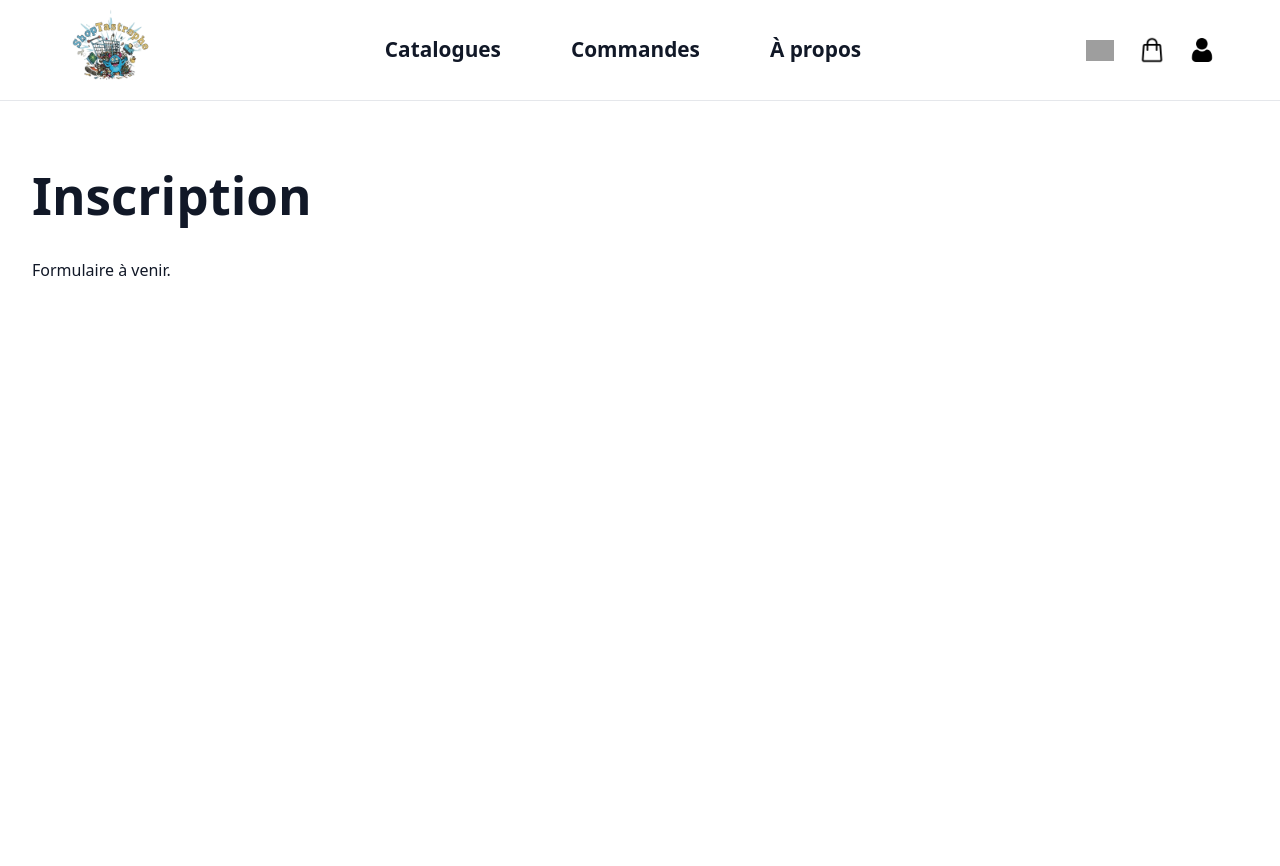
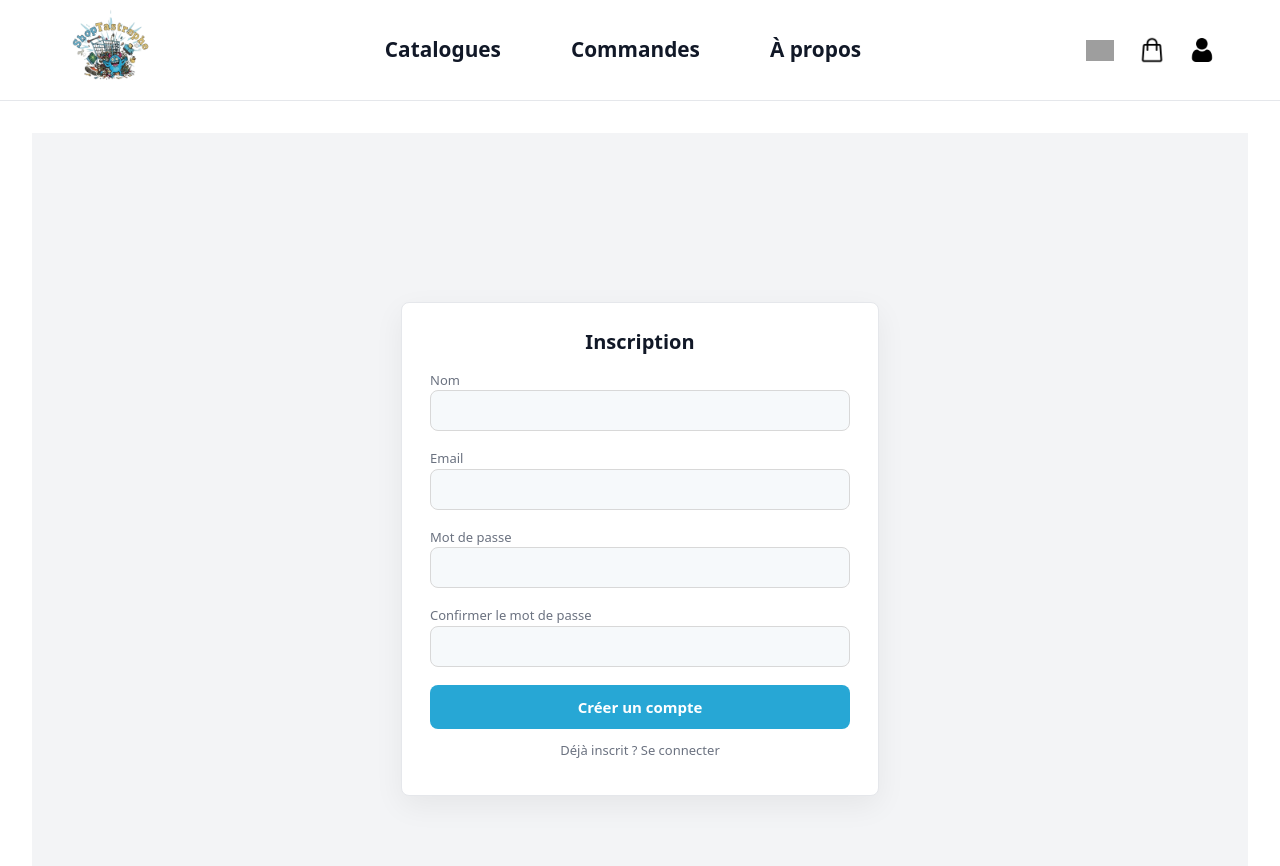
Before and after one commit to LiOlivier/ShopTastrophe, a React app in the folder frontend/: page /register in a window 1280 px wide. Shown: the top 866 px of the page. Before the commit the page ends 800 px from the top, so only its background shows below. Built offline with nearby package versions, Linux system fonts and the light colour scheme; grey boxes are pictures that could not be loaded; the HTML template or start-up script is replaced by a standard one.

Commit message:
Login + Register created

```diff
--- a/frontend/src/App.jsx
+++ b/frontend/src/App.jsx
@@ -6,9 +6,12 @@ import Cart from "./pages/Cart";
 import Orders from "./pages/Orders";
 import Login from "./pages/Login";
 import Register from "./pages/Register";
+import { AuthProvider } from "./context/AuthContext";
+import Profile from "./pages/Profile";
 
 function App() {
   return (
+    <AuthProvider>
       <div className="App">
         <Navbar />
         <main style={{ padding: "2rem" }}>
@@ -17,12 +20,14 @@ function App() {
             <Route path="/home" element={<Navigate to="/" replace />} />
             <Route path="/cart" element={<Cart />} />
             <Route path="/orders" element={<Orders />} />
+            <Route path="/profile" element={<Profile />} />
             <Route path="/login" element={<Login />} />
             <Route path="/register" element={<Register />} />
             <Route path="*" element={<div>Page introuvable</div>} />
           </Routes>
         </main>
       </div>
+    </AuthProvider>
   );
 }
 
--- a/frontend/src/components/Navbar.css
+++ b/frontend/src/components/Navbar.css
@@ -1,9 +1,9 @@
 :root {
-  --nav-bg: #ffffff; /* white */
-  --nav-fg: #111827; /* slate-900 */
-  --nav-muted: #4b5563; /* slate-600 */
-  --nav-accent: #2563eb; /* blue-600 */
-  --border: #e5e7eb; /* gray-200 */
+  --nav-bg: #ffffff;
+  --nav-fg: #111827;
+  --nav-muted: #4b5563;
+  --nav-accent: #2563eb;
+  --border: #e5e7eb;
 }
 
 .navbar {
@@ -73,33 +73,27 @@
   outline: none;
 }
 
-/* Right icons */
 .navbar-actions {
   display: flex;
   align-items: center;
   gap: 24px;
   justify-self: end;
-  padding-right: 6px; /
+  padding-right: 6px;
+  position: relative;
 }
 .icon-btn {
   background: transparent;
   color: var(--nav-muted);
   font-size: 1.15rem;
   border: none;
-  padding: 0; /* aucun padding pour minimiser la hauteur */
+  padding: 0;
   border-radius: 6px;
   cursor: pointer;
   transition: color 0.2s ease, background 0.2s ease;
   display: inline-flex;
   align-items: center;
   justify-content: center;
-  line-height: 0; /* évite l'espace vertical dû à la ligne de base */
-}
-.icon-btn:hover,
-.icon-btn:focus {
-  color: var(--nav-fg);
-  background: rgba(0,0,0,0.06);
-  outline: none;
+  line-height: 0;
 }
 
 .icon-img {
@@ -109,13 +103,40 @@
   object-fit: contain;
 }
 
-/* Profile icon slightly smaller for visual balance */
 .profile-icon {
   width: 24px;
   height: 24px;
 }
 
-/* Small screens */
+/* Profile dropdown */
+.profile-menu {
+  position: absolute;
+  right: 0;
+  top: 100%;
+  margin-top: 8px;
+  background: #ffffff;
+  border: 1px solid var(--border);
+  border-radius: 8px;
+  padding: 8px;
+  display: none;
+  min-width: 220px;
+  box-shadow: 0 8px 24px rgba(0,0,0,0.12);
+  z-index: 100;
+}
+.profile-menu.open { display: block; }
+.profile-menu .menu-item {
+  width: 100%;
+  background: transparent;
+  border: none;
+  text-align: left;
+  padding: 10px 8px;
+  border-radius: 6px;
+  cursor: pointer;
+  color: var(--nav-fg);
+}
+.profile-menu .menu-item:hover { background: #f3f4f6; }
+.profile-menu .menu-item.danger { color: #b91c1c; }
+
 @media (max-width: 640px) {
   .navbar-links { gap: 14px; }
   .navbar-inner { padding: 0 ; }
--- a/frontend/src/components/Navbar.jsx
+++ b/frontend/src/components/Navbar.jsx
@@ -1,8 +1,23 @@
 // src/components/Navbar.jsx
 import { Link } from "react-router-dom";
 import "./Navbar.css";
+import { useAuth } from "../context/AuthContext";
+import { useNavigate } from "react-router-dom";
 
 export default function Navbar() {
+  const { isAuthenticated, logout } = useAuth();
+  const navigate = useNavigate();
+
+  const onProfileClick = () => {
+    if (!isAuthenticated) navigate("/login");
+    else navigate("/profile");
+  };
+
+  const onLogout = () => {
+    logout();
+    navigate("/");
+  };
+
   return (
     <nav className="navbar">
       <div className="navbar-inner">
@@ -48,9 +63,10 @@ export default function Navbar() {
             <button title="Panier" className="icon-btn" aria-label="Panier">
             <img src="/sac.png" alt="Panier" className="icon-img" />
           </button>
-          <button title="Profil" className="icon-btn" aria-label="Profil">
+          <button title="Profil" className="icon-btn" aria-label="Profil" onClick={onProfileClick}>
             <img src="/profil.png" alt="Profil" className="icon-img profile-icon" />
           </button>
+          {/* Plus de menu déroulant: on redirige vers une page dédiée */}
         </div>
       </div>
     </nav>
--- /dev/null
+++ b/frontend/src/context/AuthContext.jsx
@@ -0,0 +1,46 @@
+import { createContext, useContext, useEffect, useMemo, useState } from "react";
+
+const AuthContext = createContext(null);
+
+export function AuthProvider({ children }) {
+  const [user, setUser] = useState(null);
+
+  useEffect(() => {
+    try {
+      const raw = localStorage.getItem("auth:user");
+      if (raw) setUser(JSON.parse(raw));
+    } catch (_) {}
+  }, []);
+
+  useEffect(() => {
+    try {
+      if (user) localStorage.setItem("auth:user", JSON.stringify(user));
+      else localStorage.removeItem("auth:user");
+    } catch (_) {}
+  }, [user]);
+
+  const login = async ({ email, name }) => {
+    setUser({ email, name: name || email.split("@")[0] });
+    return true;
+  };
+
+  const register = async ({ email, name, password }) => {
+    setUser({ email, name: name || email.split("@")[0] });
+    return true;
+  };
+
+  const logout = () => setUser(null);
+
+  const value = useMemo(
+    () => ({ user, isAuthenticated: !!user, login, register, logout }),
+    [user]
+  );
+
+  return <AuthContext.Provider value={value}>{children}</AuthContext.Provider>;
+}
+
+export function useAuth() {
+  const ctx = useContext(AuthContext);
+  if (!ctx) throw new Error("useAuth must be used within <AuthProvider>");
+  return ctx;
+}
--- /dev/null
+++ b/frontend/src/pages/Auth.css
@@ -0,0 +1,90 @@
+:root {
+  --bg: #ffffff;
+  --ink: #111827; /* slate-900 */
+  --muted: #f3f4f6; /* gray-100 */
+  --line: #e5e7eb; /* gray-200 */
+  --accent: #27A7D5; /* brand blue */
+  --muted-text: #6b7280; /* slate-500 */
+}
+
+.login-page {
+  min-height: 100vh;
+  display: flex;
+  align-items: center;
+  justify-content: center;
+  background: var(--muted);
+  padding: 16px;
+}
+
+.login-card {
+  width: 420px;
+  max-width: calc(100% - 32px);
+  background: var(--bg);
+  color: var(--ink);
+  border: 1px solid var(--line);
+  border-radius: 8px;
+  padding: 28px 28px 22px;
+  box-shadow: 0 10px 30px rgba(15, 15, 15, 0.06);
+}
+
+.login-card h1 {
+  margin: 0 0 18px 0;
+  font-size: 20px;
+  color: var(--ink);
+  text-align: center;
+  font-weight: 700;
+}
+
+.login-card label {
+  display: block;
+  margin-bottom: 6px;
+  color: var(--muted-text);
+  font-size: 13px;
+  font-weight: 500;
+}
+
+.login-card input[type="text"],
+.login-card input[type="password"],
+.login-card input[type="email"],
+.login-card textarea,
+.login-card select {
+  width: 100%;
+  padding: 12px 14px;
+  border-radius: 8px;
+  border: 1px solid #d8d8d8;
+  background: #f6f9fb;
+  color: var(--ink);
+  margin-bottom: 12px;
+  box-sizing: border-box;
+}
+
+.login-card input:focus,
+.login-card textarea:focus,
+.login-card select:focus {
+  outline: none;
+  border-color: var(--accent);
+  box-shadow: 0 4px 18px rgba(39, 167, 213, 0.08);
+}
+
+.login-card button {
+  width: 100%;
+  padding: 12px 14px;
+  border-radius: 8px;
+  border: none;
+  background: var(--accent);
+  color: #ffffff;
+  font-weight: 700;
+  cursor: pointer;
+  font-size: 15px;
+}
+
+.login-card button:hover {
+  background: #1F95C3;
+}
+
+.login-card .secondary {
+  margin-top: 12px;
+  text-align: center;
+  color: var(--muted-text);
+  font-size: 13px;
+}
--- a/frontend/src/pages/Login.jsx
+++ b/frontend/src/pages/Login.jsx
@@ -1,8 +1,46 @@
+import { useState } from "react";
+import { useNavigate, Link } from "react-router-dom";
+import { useAuth } from "../context/AuthContext";
+import "./Auth.css";
+
 export default function Login() {
-	return (
-		<div>
-			<h1>Connexion</h1>
-			<p>Formulaire à venir.</p>
-		</div>
-	);
+	const { login } = useAuth();
+	const navigate = useNavigate();
+	const [email, setEmail] = useState("");
+	const [password, setPassword] = useState("");
+	const [error, setError] = useState(null);
+
+	const onSubmit = async (e) => {
+		e.preventDefault();
+		setError(null);
+		try {
+			await login({ email });
+			navigate("/");
+		} catch (err) {
+			setError("Identifiants invalides");
+		}
+	};
+
+		return (
+			<div className="login-page">
+				<div className="login-card">
+					<h1>Se connecter</h1>
+					<form onSubmit={onSubmit}>
+						<label>
+							Email
+							<input type="email" value={email} onChange={(e) => setEmail(e.target.value)} required />
+						</label>
+						<label>
+							Mot de passe
+							<input type="password" value={password} onChange={(e) => setPassword(e.target.value)} required />
+						</label>
+						{error && <div style={{ color: "crimson", marginBottom: 12 }}>{error}</div>}
+						<button type="submit">Connexion</button>
+					</form>
+					<p className="secondary">
+						Pas de compte ? <Link to="/register">Inscrivez-vous</Link>
+					</p>
+				</div>
+			</div>
+		);
 }
--- /dev/null
+++ b/frontend/src/pages/Profile.jsx
@@ -0,0 +1,29 @@
+import { useEffect } from "react";
+import { useNavigate } from "react-router-dom";
+import { useAuth } from "../context/AuthContext";
+
+export default function Profile() {
+  const { user, isAuthenticated, logout } = useAuth();
+  const navigate = useNavigate();
+
+  useEffect(() => {
+    if (!isAuthenticated) navigate("/login");
+  }, [isAuthenticated, navigate]);
+
+  if (!isAuthenticated) return null;
+
+  return (
+    <div style={{ padding: 24 }}>
+      <h1>Profil utilisateur</h1>
+      <div style={{ marginTop: 12 }}>
+        <div><strong>Nom:</strong> {user?.name || "-"}</div>
+        <div><strong>Email:</strong> {user?.email}</div>
+      </div>
+      <div style={{ marginTop: 20, display: "flex", gap: 12 }}>
+        <button onClick={() => navigate("/orders")}>Mes commandes</button>
+        <button onClick={() => navigate("/")}>Retour à l'accueil</button>
+        <button onClick={() => { logout(); navigate("/"); }} style={{ color: "#b91c1c" }}>Se déconnecter</button>
+      </div>
+    </div>
+  );
+}
--- a/frontend/src/pages/Register.jsx
+++ b/frontend/src/pages/Register.jsx
@@ -1,8 +1,68 @@
+import { useState } from "react";
+import { useNavigate, Link } from "react-router-dom";
+import { useAuth } from "../context/AuthContext";
+import "./Auth.css";
+
 export default function Register() {
-	return (
-		<div>
-			<h1>Inscription</h1>
-			<p>Formulaire à venir.</p>
-		</div>
-	);
+	const { register } = useAuth();
+	const navigate = useNavigate();
+	const [name, setName] = useState("");
+	const [email, setEmail] = useState("");
+	const [password, setPassword] = useState("");
+	const [confirmPassword, setConfirmPassword] = useState("");
+	const [error, setError] = useState(null);
+
+	const onSubmit = async (e) => {
+		e.preventDefault();
+		setError(null);
+		// Validation simple: mot de passe identique
+		if (password !== confirmPassword) {
+			setError("Les mots de passe ne correspondent pas");
+			return;
+		}
+		try {
+			await register({ name, email, password });
+			navigate("/");
+		} catch (err) {
+			setError("Impossible d'inscrire cet utilisateur");
+		}
+	};
+
+		return (
+			<div className="login-page">
+				<div className="login-card">
+					<h1>Inscription</h1>
+					<form onSubmit={onSubmit}>
+						<label>
+							Nom
+							<input type="text" value={name} onChange={(e) => setName(e.target.value)} required />
+						</label>
+						<label>
+							Email
+							<input type="email" value={email} onChange={(e) => setEmail(e.target.value)} required />
+						</label>
+						<label>
+							Mot de passe
+							<input type="password" value={password} onChange={(e) => setPassword(e.target.value)} required />
+						</label>
+						<label>
+							Confirmer le mot de passe
+							<input
+								type="password"
+								value={confirmPassword}
+								onChange={(e) => setConfirmPassword(e.target.value)}
+								required
+							/>
+						</label>
+						{error && <div style={{ color: "crimson", marginBottom: 12 }}>{error}</div>}
+						<button type="submit" disabled={!password || password.length < 6 || password !== confirmPassword}>
+							Créer un compte
+						</button>
+					</form>
+					<p className="secondary">
+						Déjà inscrit ? <Link to="/login">Se connecter</Link>
+					</p>
+				</div>
+			</div>
+		);
 }
```
Lines whose indentation alone changed are shown as unchanged.
